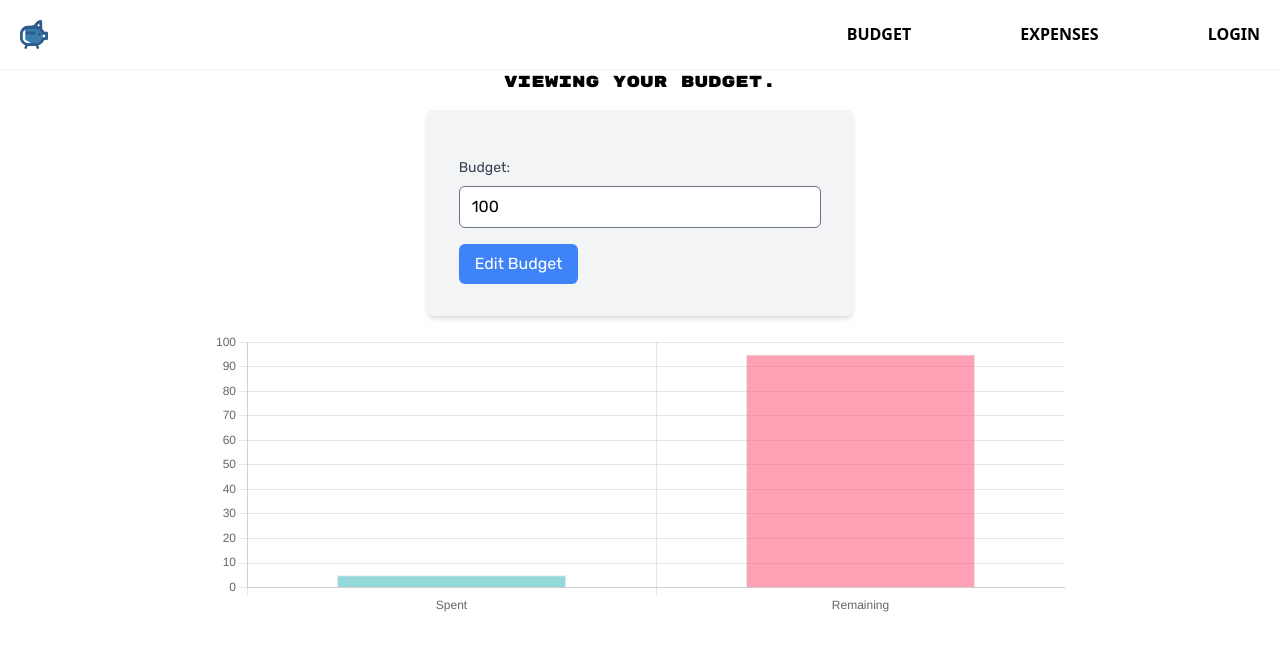
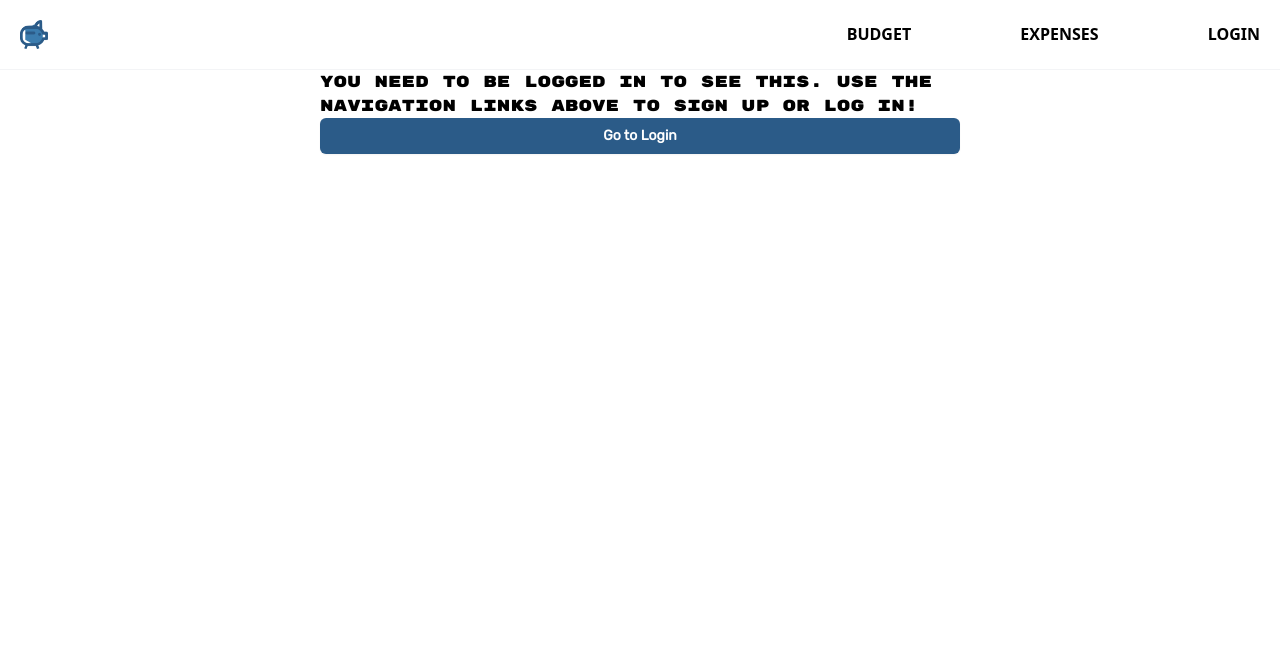
Before and after one commit to bdaly101/Budget_Buddy, a React (Vite) app in the folder client/: page /budget in a window 1280 px wide. Shown: the top 650 px of the page. Built offline with nearby package versions, Linux system fonts and the light colour scheme; no server answers.

Commit message:
added login feature to budget page

```diff
--- a/client/src/pages/Budget.jsx
+++ b/client/src/pages/Budget.jsx
@@ -3,6 +3,7 @@ import { useParams } from 'react-router-dom';
 import { useQuery } from '@apollo/client';
 import { QUERY_ME } from '../utils/queries';
 import { Bar } from 'react-chartjs-2';
+import Auth from '../utils/auth';
 import { Chart, CategoryScale, LinearScale, BarElement } from 'chart.js';
 import { BarController, CategoryScale as CategoryScaleController, LinearScale as LinearScaleController } from 'chart.js';
 Chart.register(CategoryScale, LinearScale, BarElement, BarController, CategoryScaleController, LinearScaleController);
@@ -46,6 +47,24 @@ const Budget = () => {
   if (loading) {
     return <div>Loading...</div>;
   }
+
+  if (Auth.loggedIn() && Auth.getProfile().data.username === userParam) {
+    return <Navigate to="/me" />;
+  }
+  if (loading) {
+    return <div>Loading...</div>;
+  }
+  if (!user?.username) {
+    return (
+      <div className='w-1/2 container justify-center mx-auto'>
+      <h4>
+        You need to be logged in to see this. Use the navigation links above to
+        sign up or log in!
+      </h4>
+        <a href="/login" className='flex w-full justify-center rounded-md px-3 py-1.5 text-sm font-semibold leading-6 text-white shadow-sm hover:bg-[#3b7cae] focus-visible:outline focus-visible:outline-2 focus-visible:outline-offset-2 bg-[#2b5b88]'>Go to Login</a>
+      </div>
+    );
+  };
 
   return (
     <div className="flex flex-col items-center justify-center">
```
